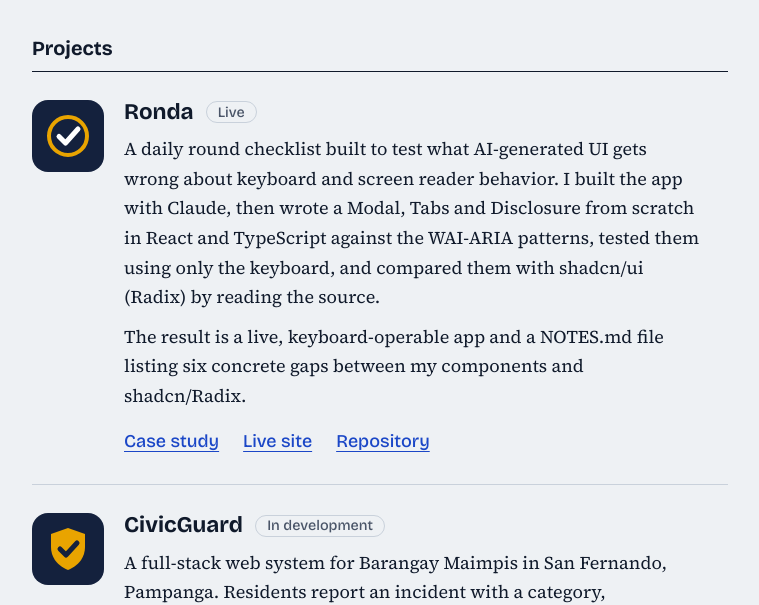
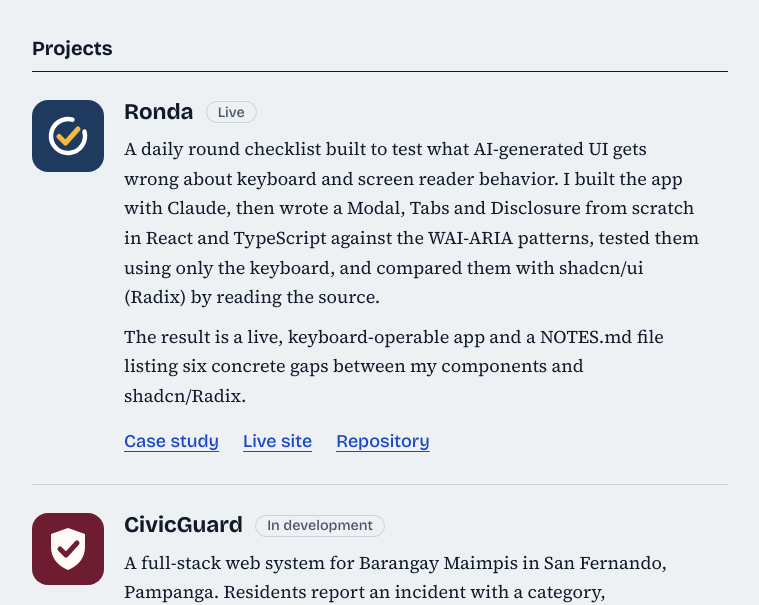
Before and after one commit to miconvr/portfolio, a plain HTML site: page index.html in a window 1280 px wide. Shown: the part 204-809 px from the top of the page, without its empty margins (260-1019 px from the left). Drawn offline with nearby package versions, Linux system fonts and the light colour scheme.

Commit message:
style: match project icons to real logo colors

```diff
--- a/index.html
+++ b/index.html
@@ -27,9 +27,9 @@
 
     <article class="proj">
       <svg viewBox="0 0 72 72" role="img" aria-label="Ronda mark">
-        <rect width="72" height="72" fill="#14213D"/>
-        <circle cx="36" cy="36" r="19" fill="none" stroke="#E9A400" stroke-width="4"/>
-        <path d="M27 36.5l6.5 6.5L46 29" fill="none" stroke="#fff" stroke-width="5" stroke-linecap="round" stroke-linejoin="round"/>
+        <rect width="72" height="72" fill="#1F3A5F"/>
+        <path d="M52.42 31.6A17 17 0 1 1 40.4 19.58" fill="none" stroke="#FFFFFF" stroke-width="4.5" stroke-linecap="round"/>
+        <path d="M27 36.5l6.5 6.5L46 29" fill="none" stroke="#F5B942" stroke-width="5" stroke-linecap="round" stroke-linejoin="round"/>
       </svg>
       <div>
         <h3>Ronda <span class="status">Live</span></h3>
@@ -45,9 +45,9 @@
 
     <article class="proj">
       <svg viewBox="0 0 72 72" role="img" aria-label="CivicGuard mark">
-        <rect width="72" height="72" fill="#14213D"/>
-        <path d="M36 15l17 6v13c0 11-7 19-17 23-10-4-17-12-17-23V21z" fill="#E9A400"/>
-        <path d="M28 36l6 6 11-12" fill="none" stroke="#14213D" stroke-width="5" stroke-linecap="round" stroke-linejoin="round"/>
+        <rect width="72" height="72" fill="#6D1C32"/>
+        <path d="M36 15l17 6v13c0 11-7 19-17 23-10-4-17-12-17-23V21z" fill="#FFFAF5"/>
+        <path d="M28 36l6 6 11-12" fill="none" stroke="#6D1C32" stroke-width="5" stroke-linecap="round" stroke-linejoin="round"/>
       </svg>
       <div>
         <h3>CivicGuard <span class="status">In development</span></h3>
```
